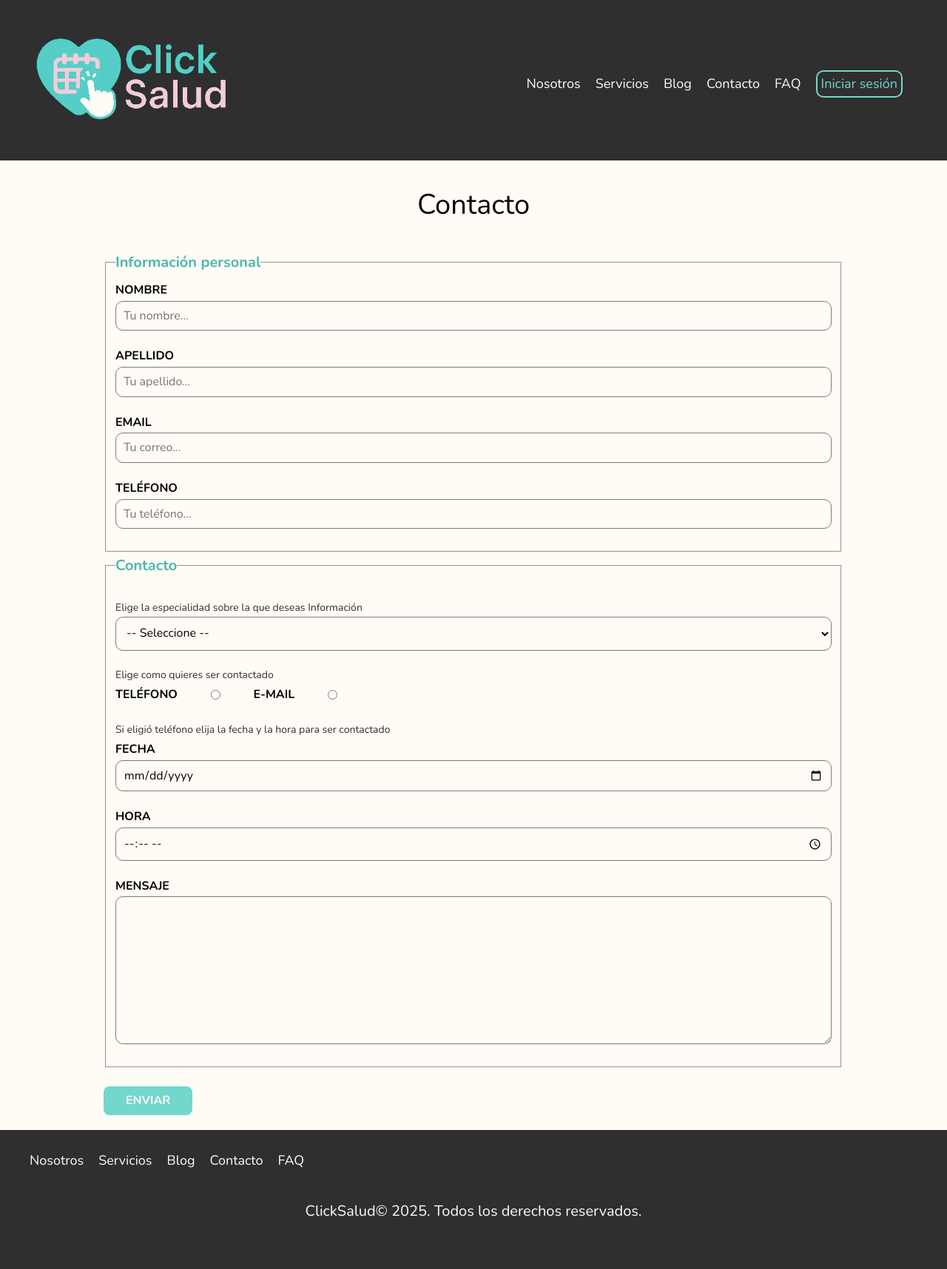
After one commit to AdrianCalveteDev/ClickSalud, a PHP site: page /pages/contacto.php in a window 1280 px wide. The commit adds this page. Shown: the whole page at 74% size. Run offline with PHP 8.4, Linux system fonts and the light colour scheme.

Commit message:
Vista de contacto finalizada con el formulario

```diff
--- /dev/null
+++ b/pages/contacto.php
@@ -0,0 +1,63 @@
+<?php
+    include '../includes/templates/header.php';
+?>
+
+    <main class="contenedor">
+        <h1>Contacto</h1>
+
+        <form class="formulario" action="">
+            <fieldset>
+                <legend>Información personal</legend>
+
+                <label for="nombre">Nombre</label>
+                <input type="text" id="nombre" placeholder="Tu nombre...">
+
+                <label for="apellido">Apellido</label>
+                <input type="text" id="apellido" placeholder="Tu apellido...">
+
+                <label for="email">Email</label>
+                <input type="email" id="email" placeholder="Tu correo...">
+
+                <label for="telefono">Teléfono</label>
+                <input type="tel" id="telefono" placeholder="Tu teléfono...">
+
+            </fieldset>
+            <fieldset>
+                <legend>Contacto</legend>
+
+                <p>Elige la especialidad sobre la que deseas Información</p>
+                <select name="especialidades" id="especialidades">
+                    <option value="" disabled selected>-- Seleccione --</option>
+                    <option value="odontologia">Odontología</option>
+                    <option value="estetica">Estética</option>
+                </select>
+
+                <p>Elige como quieres ser contactado</p>
+                <div class="forma-contacto">
+                    <label for="contacto-tel">Teléfono</label>
+                    <input name="contacto" type="radio" value="telefono" id="contacto-tel">
+
+                    <label for="contacto-mail">E-mail</label>
+                    <input name="contacto" type="radio" value="email" id="contacto-mail">
+                </div>
+
+                <p>Si eligió teléfono elija la fecha y la hora para ser contactado</p>
+                <label for="fecha">Fecha</label>
+                <input type="date" id="fecha">
+
+                <label for="hora">Hora</label>
+                <input type="time" id="hora" min="09:00" max="20:00">
+
+                <label for="mensaje">Mensaje</label>
+                <textarea name="mensaje" id="mensaje"></textarea>
+
+            </fieldset>
+
+            <input type="submit" value="enviar" class="boton-verde">
+
+        </form>
+    </main>
+
+<?php
+    include '../includes/templates/footer.php';
+?>
--- a/pages/servicio.php
+++ b/pages/servicio.php
@@ -19,7 +19,7 @@
 
     <section class="servicio-login">
         <div class="contenedor-servicio-login">
-            <h2>¿Listo para reservar sus citas?</h2>
+            <h2>¿Listo para reservar tus citas?</h2>
             <p>Empieza a usar nuestra aplicación hoy mismo y gestiona tus citas médicas con comidad.</p>
             <a class="boton-verde" href="#">Iniciar sesión o crear cuenta</a>
         </div>
--- a/src/scss/base/_mixins.scss
+++ b/src/scss/base/_mixins.scss
@@ -44,5 +44,6 @@
 
     &:hover{
         background-color: $hoverBgColor;
+        cursor: pointer;
     }
 }
--- a/src/scss/styles.scss
+++ b/src/scss/styles.scss
@@ -14,6 +14,7 @@
 @import 'layout/especialidades';
 @import 'layout/contactar';
 @import 'layout/testimonios';
+@import 'layout/formulario';
 
 /* Páginas internas */
 @import 'pages/nosotros';
```
Also changed, not shown: src/scss/layout/_formulario.scss (added, +48 -0 lines), build/css/styles.css.
